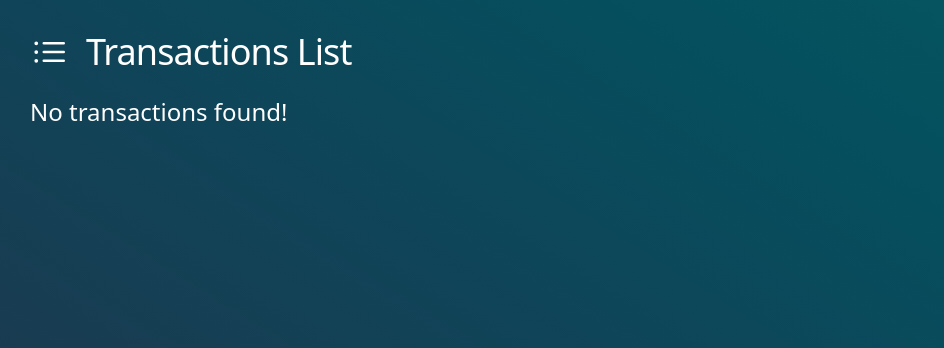
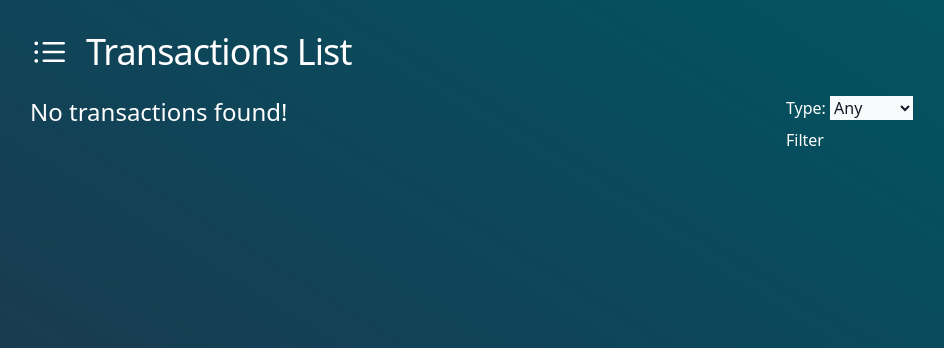
Before and after one commit to chetryJyoti/cashflow, a Django app: page /transactions/ in a window 1280 px wide. Shown: the part 72-420 px from the top of the page, without its empty margins (114-1058 px from the left). Run offline with Django 5.2, Linux system fonts and the light colour scheme; the visitor is signed in with stand-in values (Sample User, id 1); data that the repository does not hold is empty; some libraries are stand-ins or nearby versions.

Commit message:
transation-filter using django_filters

```diff
--- a/cashflow/settings.py
+++ b/cashflow/settings.py
@@ -38,6 +38,7 @@ INSTALLED_APPS = [
     "django.contrib.messages",
     "django.contrib.staticfiles",
     # external apps
+    "django_filters",
     "django_extensions",
     "debug_toolbar",
     "widget_tweaks",
--- /dev/null
+++ b/tracker/filters.py
@@ -0,0 +1,14 @@
+import django_filters
+from tracker.models import Transaction
+
+class TransactionFilter(django_filters.FilterSet):
+    transaction_type = django_filters.ChoiceFilter(
+        choices = Transaction.TRANSACTION_TYPE_CHOICES,
+        field_name = 'type',
+        lookup_expr = 'iexact',
+        empty_label = 'Any'
+    )
+
+    class Meta:
+        model = Transaction
+        fields = ('transaction_type',)
--- a/tracker/templates/tracker/transactions-list.html
+++ b/tracker/templates/tracker/transactions-list.html
@@ -1,4 +1,5 @@
 {% extends 'tracker/base.html' %}
+{% load widget_tweaks %}
 
 {% block head_title %}
     Transactions List
@@ -14,7 +15,9 @@
 </h1>
 
 <div class="relative overflow-x-auto text-white">
-    {% if transactions %}
+    <div class="flex flex-col-reverse md:grid md:grid-cols-4 gap-4"id="transaction-container" >
+        <div class="col-span-3">
+                {% if filter.qs %}
                 <table class="table">
                     <thead class="text-sm text-white uppercase">
                     <tr>
@@ -25,7 +28,7 @@
                     </tr>
                     </thead>
                     <tbody>
-            {% for transaction in transactions %}
+                        {% for transaction in filter.qs %}
                     <tr>
                         <th>{{transaction.date}}</th>
                         <td>{{transaction.category}}</td>
@@ -42,4 +45,17 @@
                     </p>
                 {% endif %}
         </div>
+         <div class="col-span-1">
+                <form method="GET">
+                    <div class="mb-2 form-control">
+                        {{ filter.form.transaction_type | add_label_class:"label text-white" }}
+                        {% render_field filter.form.transaction_type class="select bg-gray-50 text-gray-900" %}
+                    </div>
+                    <button class="btn btn-success">
+                        Filter
+                    </button>
+                </form>
+        </div>
+    </div>
+</div>
 {% endblock %}
--- a/tracker/views.py
+++ b/tracker/views.py
@@ -1,12 +1,16 @@
 from django.shortcuts import render
 from django.contrib.auth.decorators import login_required
 from tracker.models import Transaction
+from tracker.filters import TransactionFilter
 
 def index(request):
     return render(request, 'tracker/index.html')
 
 @login_required
 def transactions_list(request):
-    transactions = Transaction.objects.filter(user=request.user)
-    context = {'transactions':transactions}
+    transaction_filter = TransactionFilter(
+        request.GET,
+        queryset=Transaction.objects.filter(user=request.user)
+    )
+    context = {'filter':transaction_filter}
     return render(request,'tracker/transactions-list.html',context)
```
Lines whose indentation alone changed are shown as unchanged.
